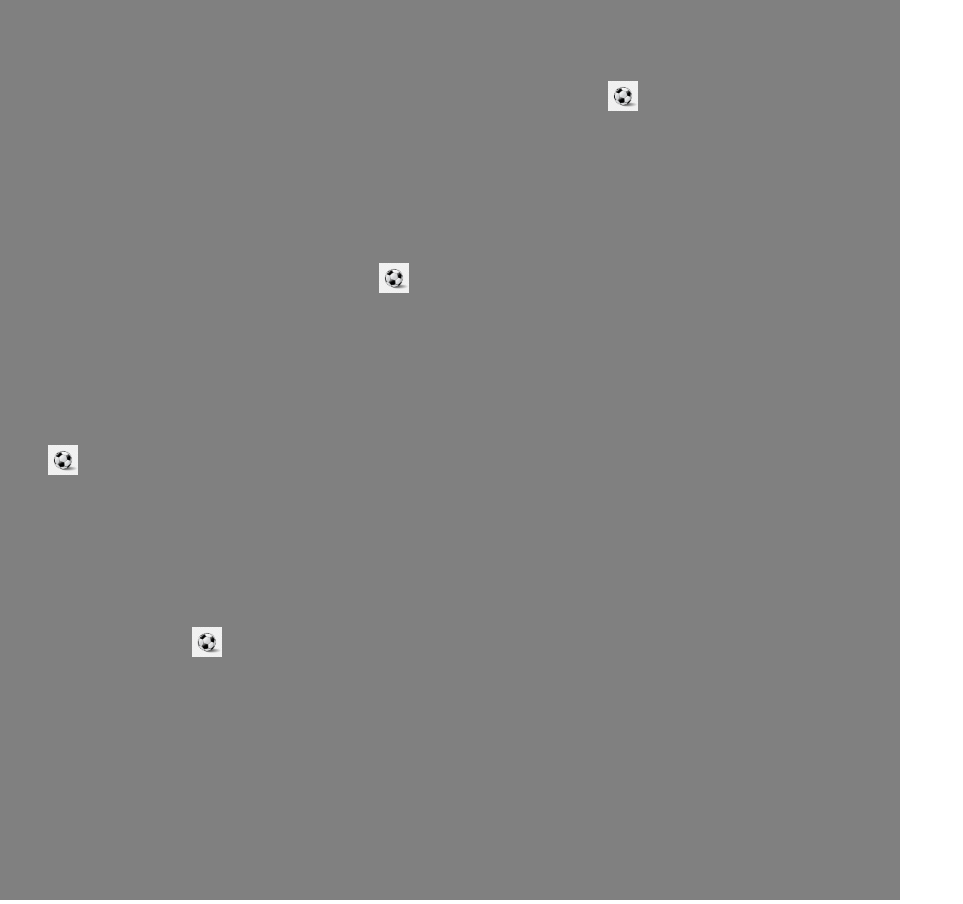
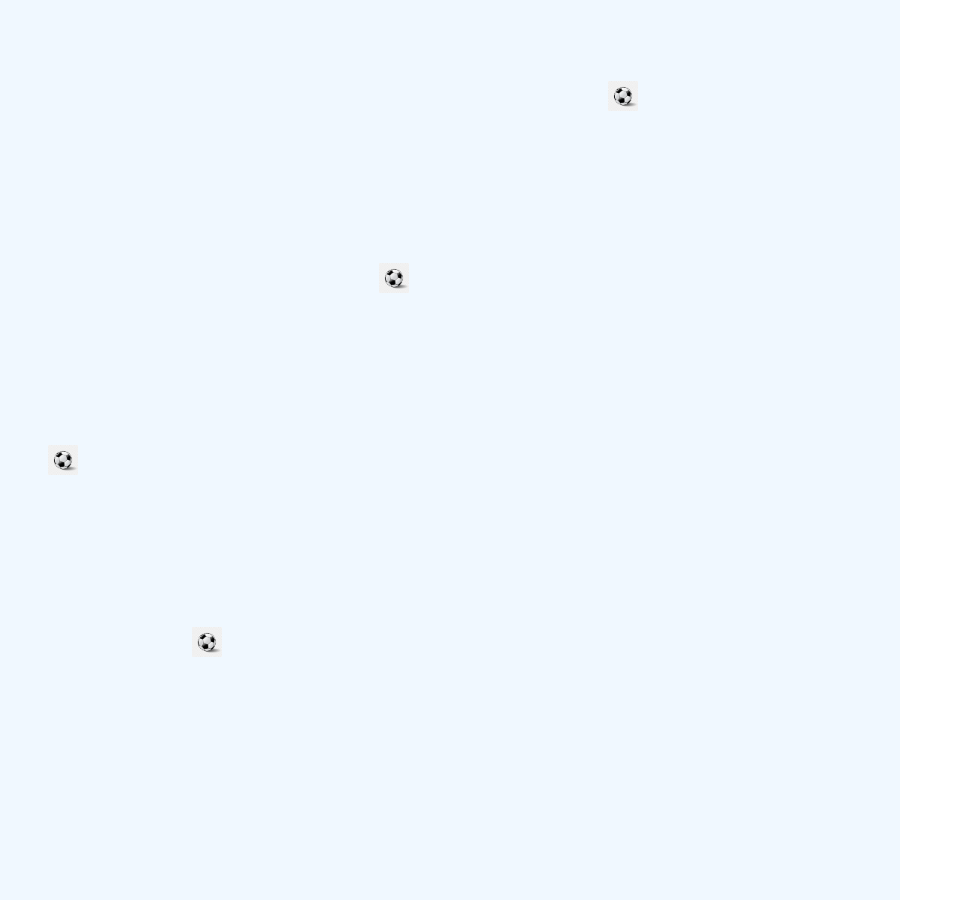
Before and after one commit to JaydenR2002/SpawningImages, a plain HTML site: page index.html in a window 1280 px wide. Shown: the whole page, without its empty margins (0-963 px from the left). Drawn offline with Linux system fonts and the light colour scheme.

Commit message:
Add files via upload

```diff
--- a/style.css
+++ b/style.css
@@ -1,5 +1,5 @@
 #canvas{
-  background-color: grey;
+  background-color: aliceblue;
 }
 
 body{
```
